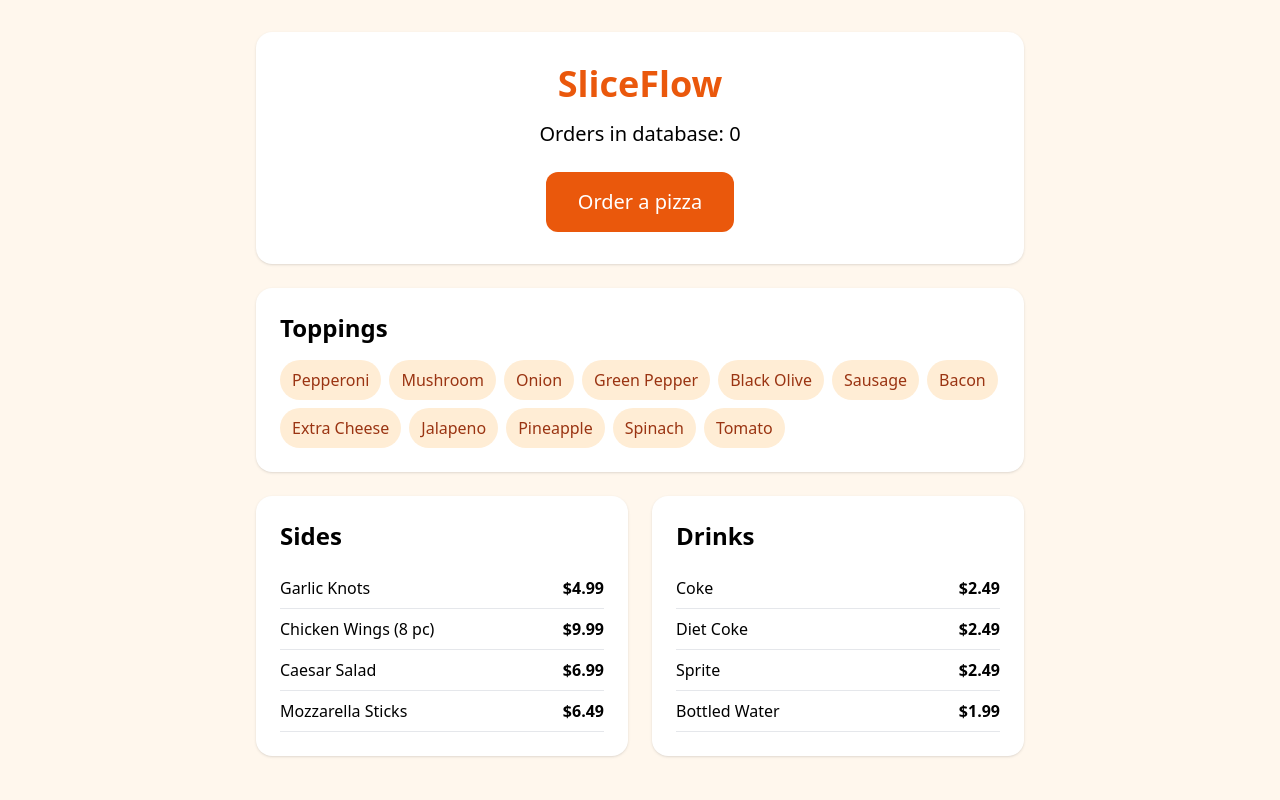
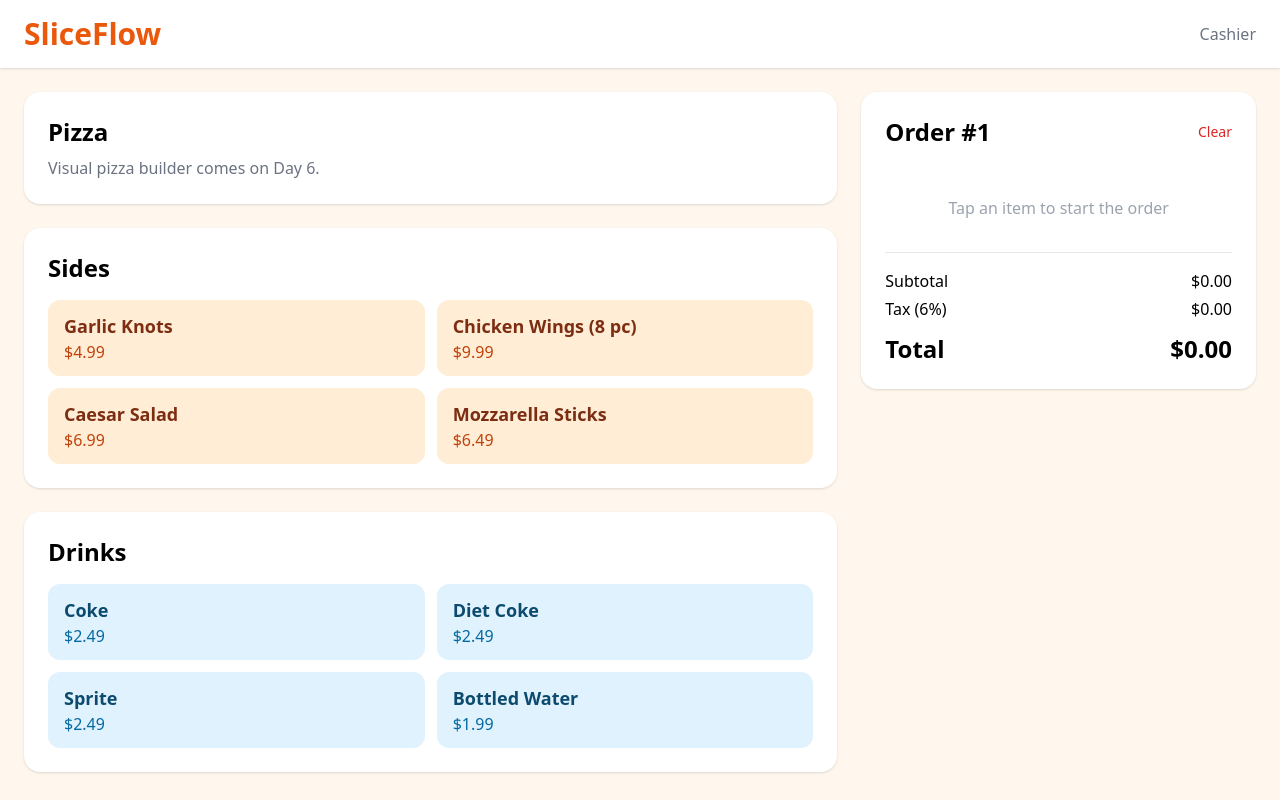
Before and after one commit to pagir1/sliceflow, a FastAPI app: page / in a window 1280 px wide. Run offline with FastAPI, Linux system fonts and the light colour scheme; data comes from the database, SQL or seed files in the repository; data that the repository does not hold is empty; some libraries are stand-ins or nearby versions.

Commit message:
Cashier screen and sum up instant actions

```diff
--- a/main.py
+++ b/main.py
@@ -1,10 +1,11 @@
-from fastapi import FastAPI, Request, Depends
+from fastapi import FastAPI, Request, Depends, HTTPException
 from fastapi.responses import HTMLResponse
 from fastapi.templating import Jinja2Templates
-from sqlmodel import Session, select, func
+from sqlmodel import Session, select
 
+import cart
 from db import create_db, get_session
-from models import Topping, MenuItem, Order
+from models import MenuItem
 from seed import seed
 
 create_db()
@@ -15,25 +16,39 @@ templates = Jinja2Templates(directory="templates")
 templates.env.filters["money"] = lambda cents: f"${cents // 100}.{cents % 100:02d}"
 
 
-def count_orders(session: Session) -> int:
-    return session.exec(select(func.count(Order.id))).one()
+def render_ticket(request: Request, session: Session):
+    order = cart.get_or_create_draft(session)
+    return templates.TemplateResponse(request, "partials/ticket.html", cart.ticket(session, order))
 
 
 @app.get("/", response_class=HTMLResponse)
-def home(request: Request, session: Session = Depends(get_session)):
-    toppings = session.exec(select(Topping).where(Topping.is_active)).all()
-    sides = session.exec(select(MenuItem).where(MenuItem.category == "side")).all()
-    drinks = session.exec(select(MenuItem).where(MenuItem.category == "drink")).all()
-    return templates.TemplateResponse(request, "index.html", {
-        "count": count_orders(session),
-        "toppings": toppings,
-        "sides": sides,
-        "drinks": drinks,
-    })
+def cashier_screen(request: Request, session: Session = Depends(get_session)):
+    sides = session.exec(select(MenuItem).where(MenuItem.category == "side", MenuItem.is_active)).all()
+    drinks = session.exec(select(MenuItem).where(MenuItem.category == "drink", MenuItem.is_active)).all()
+    order = cart.get_or_create_draft(session)
+    context = {"sides": sides, "drinks": drinks, **cart.ticket(session, order)}
+    return templates.TemplateResponse(request, "index.html", context)
 
 
-@app.post("/order", response_class=HTMLResponse)
-def order_pizza(session: Session = Depends(get_session)):
-    session.add(Order())
-    session.commit()
-    return f"Orders in database: {count_orders(session)}"
+@app.post("/cart/add/{item_id}", response_class=HTMLResponse)
+def add_to_cart(item_id: int, request: Request, session: Session = Depends(get_session)):
+    order = cart.get_or_create_draft(session)
+    try:
+        cart.add_menu_item(session, order, item_id)
+    except ValueError:
+        raise HTTPException(status_code=404, detail="Menu item not found")
+    return render_ticket(request, session)
+
+
+@app.post("/cart/remove/{line_id}", response_class=HTMLResponse)
+def remove_from_cart(line_id: int, request: Request, session: Session = Depends(get_session)):
+    order = cart.get_or_create_draft(session)
+    cart.remove_one(session, order, line_id)
+    return render_ticket(request, session)
+
+
+@app.post("/cart/clear", response_class=HTMLResponse)
+def clear_cart(request: Request, session: Session = Depends(get_session)):
+    order = cart.get_or_create_draft(session)
+    cart.clear(session, order)
+    return render_ticket(request, session)
--- a/templates/index.html
+++ b/templates/index.html
@@ -3,52 +3,60 @@
 <head>
   <meta charset="UTF-8">
   <meta name="viewport" content="width=device-width, initial-scale=1">
-  <title>SliceFlow</title>
+  <title>SliceFlow - Cashier</title>
   <script src="https://cdn.tailwindcss.com"></script>
   <script src="https://unpkg.com/htmx.org@2.0.4"></script>
 </head>
-<body class="bg-orange-50 min-h-screen p-8">
-  <div class="max-w-3xl mx-auto">
+<body class="bg-orange-50 min-h-screen">
 
-    <div class="bg-white rounded-2xl shadow p-8 text-center mb-6">
-      <h1 class="text-4xl font-bold text-orange-600 mb-4">SliceFlow</h1>
-      <p id="count" class="text-xl mb-6">Orders in database: {{ count }}</p>
-      <button hx-post="/order" hx-target="#count"
-              class="bg-orange-600 text-white text-xl px-8 py-4 rounded-xl active:scale-95">
-        Order a pizza
-      </button>
-    </div>
+  <header class="bg-white shadow px-6 py-4 flex items-center justify-between">
+    <h1 class="text-3xl font-bold text-orange-600">SliceFlow</h1>
+    <span class="text-gray-500">Cashier</span>
+  </header>
 
-    <div class="bg-white rounded-2xl shadow p-6 mb-6">
-      <h2 class="text-2xl font-semibold mb-4">Toppings</h2>
-      <div class="flex flex-wrap gap-2">
-        {% for t in toppings %}
-          <span class="bg-orange-100 text-orange-800 px-3 py-2 rounded-full">{{ t.name }}</span>
-        {% endfor %}
+  <main class="grid grid-cols-3 gap-6 p-6">
+
+    <!-- LEFT: menu buttons (2 of 3 columns) -->
+    <section class="col-span-2 space-y-6">
+
+      <div class="bg-white rounded-2xl shadow p-6">
+        <h2 class="text-2xl font-semibold mb-2">Pizza</h2>
+        <p class="text-gray-500">Visual pizza builder comes on Day 6.</p>
       </div>
-    </div>
 
-    <div class="grid grid-cols-2 gap-6">
       <div class="bg-white rounded-2xl shadow p-6">
         <h2 class="text-2xl font-semibold mb-4">Sides</h2>
-        {% for item in sides %}
-          <div class="flex justify-between py-2 border-b">
-            <span>{{ item.name }}</span>
-            <span class="font-semibold">{{ item.price_cents | money }}</span>
-          </div>
-        {% endfor %}
+        <div class="grid grid-cols-2 gap-3">
+          {% for item in sides %}
+            <button hx-post="/cart/add/{{ item.id }}" hx-target="#ticket" hx-swap="outerHTML"
+                    class="min-h-16 bg-orange-100 hover:bg-orange-200 active:scale-95 rounded-xl px-4 py-3 text-left">
+              <div class="text-lg font-semibold text-orange-900">{{ item.name }}</div>
+              <div class="text-orange-700">{{ item.price_cents | money }}</div>
+            </button>
+          {% endfor %}
+        </div>
       </div>
+
       <div class="bg-white rounded-2xl shadow p-6">
         <h2 class="text-2xl font-semibold mb-4">Drinks</h2>
-        {% for item in drinks %}
-          <div class="flex justify-between py-2 border-b">
-            <span>{{ item.name }}</span>
-            <span class="font-semibold">{{ item.price_cents | money }}</span>
-          </div>
-        {% endfor %}
+        <div class="grid grid-cols-2 gap-3">
+          {% for item in drinks %}
+            <button hx-post="/cart/add/{{ item.id }}" hx-target="#ticket" hx-swap="outerHTML"
+                    class="min-h-16 bg-sky-100 hover:bg-sky-200 active:scale-95 rounded-xl px-4 py-3 text-left">
+              <div class="text-lg font-semibold text-sky-900">{{ item.name }}</div>
+              <div class="text-sky-700">{{ item.price_cents | money }}</div>
+            </button>
+          {% endfor %}
+        </div>
       </div>
-    </div>
 
-  </div>
+    </section>
+
+    <!-- RIGHT: the order ticket (1 of 3 columns) -->
+    <aside>
+      {% include "partials/ticket.html" %}
+    </aside>
+
+  </main>
 </body>
 </html>
--- /dev/null
+++ b/templates/partials/ticket.html
@@ -0,0 +1,34 @@
+<div id="ticket" class="bg-white rounded-2xl shadow p-6 sticky top-6">
+  <div class="flex items-center justify-between mb-4">
+    <h2 class="text-2xl font-semibold">Order #{{ order.id }}</h2>
+    <button hx-post="/cart/clear" hx-target="#ticket" hx-swap="outerHTML"
+            class="text-sm text-red-600 hover:underline">Clear</button>
+  </div>
+
+  {% if lines %}
+    <ul class="divide-y mb-4">
+      {% for line in lines %}
+        <li class="flex items-center justify-between py-3">
+          <div>
+            <div class="font-semibold">{{ line.name }}</div>
+            <div class="text-sm text-gray-500">{{ line.quantity }} x {{ line.unit_price_cents | money }}</div>
+          </div>
+          <div class="flex items-center gap-3">
+            <span class="font-semibold">{{ (line.unit_price_cents * line.quantity) | money }}</span>
+            <button hx-post="/cart/remove/{{ line.id }}" hx-target="#ticket" hx-swap="outerHTML"
+                    class="w-12 h-12 rounded-full bg-gray-100 hover:bg-gray-200 text-2xl"
+                    aria-label="Remove one {{ line.name }}">-</button>
+          </div>
+        </li>
+      {% endfor %}
+    </ul>
+  {% else %}
+    <p class="text-gray-400 py-8 text-center">Tap an item to start the order</p>
+  {% endif %}
+
+  <div class="space-y-1 border-t pt-4">
+    <div class="flex justify-between"><span>Subtotal</span><span>{{ subtotal | money }}</span></div>
+    <div class="flex justify-between"><span>Tax (6%)</span><span>{{ tax | money }}</span></div>
+    <div class="flex justify-between text-2xl font-bold pt-2"><span>Total</span><span>{{ total | money }}</span></div>
+  </div>
+</div>
```
Also changed, not shown: cart.py (added, +64 -0 lines), models.py (+9 -0 lines), tests/test_cart.py (added, +70 -0 lines).
